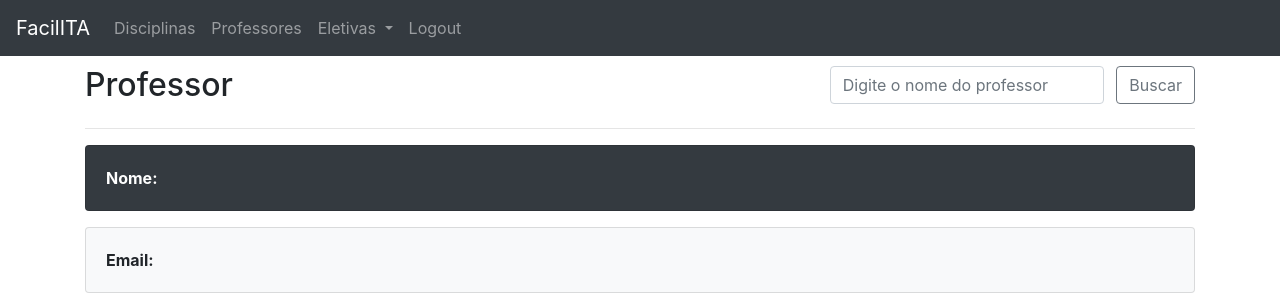
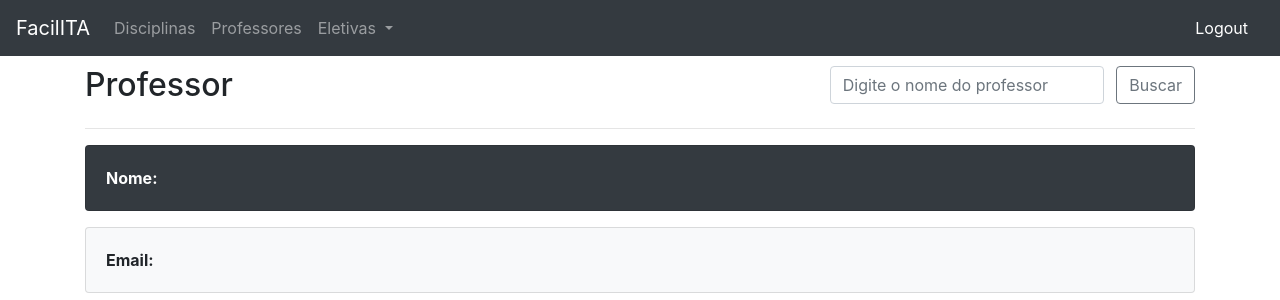
Before and after one commit to raissabmpimentel/facilita, a Flask app: page /teacher in a window 1280 px wide. Shown: the top 300 px of the page. Run offline with Flask 2, Linux system fonts and the light colour scheme; the visitor is signed in with stand-in values (Sample User, id 1); some libraries are stand-ins or nearby versions.

Commit message:
bes navbar so far

```diff
--- a/application/templates/navbarloginregister.html
+++ b/application/templates/navbarloginregister.html
@@ -1,9 +1,11 @@
 {% extends "layout.html" %}
 
 {% block navbar %}
+    <ul class="navbar-nav mr-auto">
     {% if current_user.is_authenticated %}
       <a class="nav-item nav-link active" href="{{ url_for('logout') }}">Logout</a>
     {% endif %}
     <a class="nav-item nav-link active" href="{{ url_for('login') }}">Login</a>
     <a class="nav-item nav-link active" href="{{ url_for('register') }}">Cadastro</a>
+    </ul>
 {% endblock navbar %}
--- a/application/templates/navbarmenu.html
+++ b/application/templates/navbarmenu.html
@@ -18,9 +18,8 @@
           <a class="dropdown-item" href="#">Avaliar Eletivas</a>
         </div>
       </li>
-      <li class="nav-item">
-        <a class="nav-item nav-link" href="{{ url_for('logout') }}">Logout</a>
-      </li>
     </ul>
+      <a class="nav-item nav-link" style="color:white;" href="{{ url_for('logout') }}">Logout</a>
+
     {% endif %}
 {% endblock navbar %}
```
